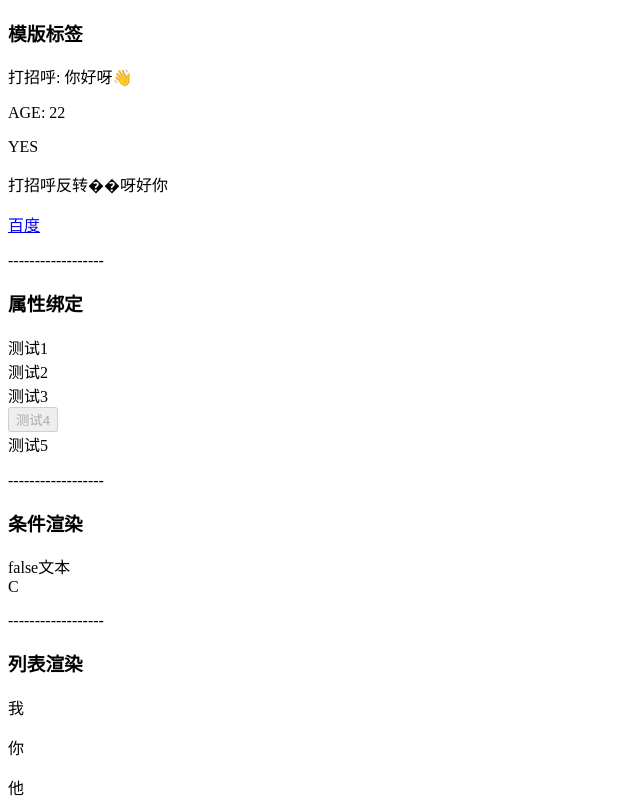
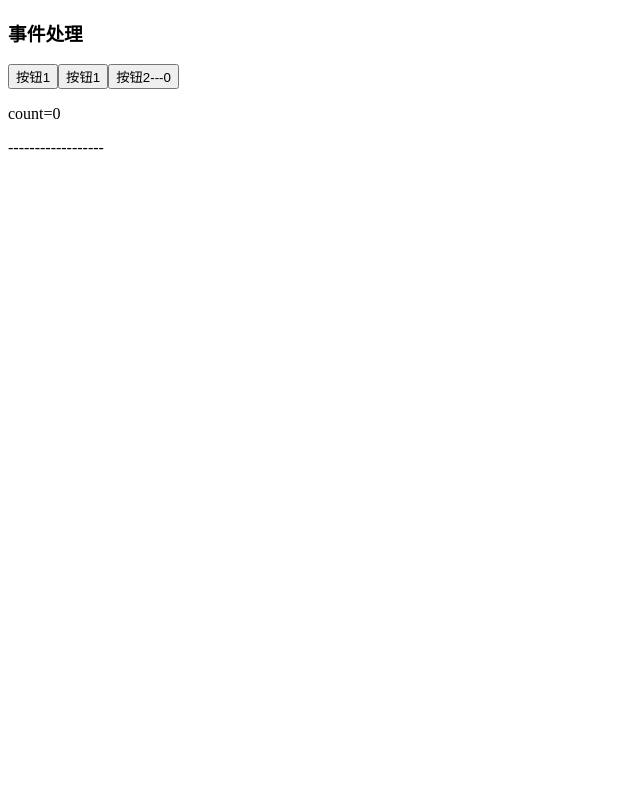
Before and after one commit to jeremyke/vue-blog, a Vue app in the folder vue-project/: page / in a window 1280 px wide. Shown: the top 800 px of the page, without its empty margins (0-640 px from the left). Built offline with nearby package versions, Linux system fonts and the light colour scheme.

Commit message:
feat:事件处理

```diff
--- a/vue-project/src/App.vue
+++ b/vue-project/src/App.vue
@@ -3,14 +3,18 @@ import HelloWorld from './components/HelloWorld.vue'
 import AttrBind from './components/AttrBind.vue'
 import IfShow from './components/IfShow.vue'
 import ListShow from './components/ListShow.vue'
+import EventDeal from './components/EventDeal.vue'
 </script>
 
 <template>
-  <HelloWorld />
+<!--  <HelloWorld />-->
+<!--  <p>&#45;&#45;&#45;&#45;&#45;&#45;&#45;&#45;&#45;&#45;&#45;&#45;&#45;&#45;&#45;&#45;&#45;&#45;</p>-->
+<!--  <AttrBind />-->
+<!--  <p>&#45;&#45;&#45;&#45;&#45;&#45;&#45;&#45;&#45;&#45;&#45;&#45;&#45;&#45;&#45;&#45;&#45;&#45;</p>-->
+<!--  <IfShow />-->
+<!--  <p>&#45;&#45;&#45;&#45;&#45;&#45;&#45;&#45;&#45;&#45;&#45;&#45;&#45;&#45;&#45;&#45;&#45;&#45;</p>-->
+<!--  <ListShow />-->
+<!--  <p>&#45;&#45;&#45;&#45;&#45;&#45;&#45;&#45;&#45;&#45;&#45;&#45;&#45;&#45;&#45;&#45;&#45;&#45;</p>-->
+  <EventDeal />
   <p>------------------</p>
-  <AttrBind />
-  <p>------------------</p>
-  <IfShow />
-  <p>------------------</p>
-  <ListShow />
 </template>
--- /dev/null
+++ b/vue-project/src/components/EventDeal.vue
@@ -0,0 +1,25 @@
+<template>
+  <h3>事件处理</h3>
+  <button @click="num++">按钮1</button>
+  <button @click="num++">按钮1</button>
+  <button @click="addNum">按钮2---{{num}}</button>
+  <p>count={{num}}</p>
+</template>
+
+<script>
+export default {
+  //属性
+  data(){
+    return {
+      num:0,
+    }
+  },
+  //方法
+  methods:{
+    addNum()
+    {
+      this.num++
+    }
+  }
+}
+</script>
```
